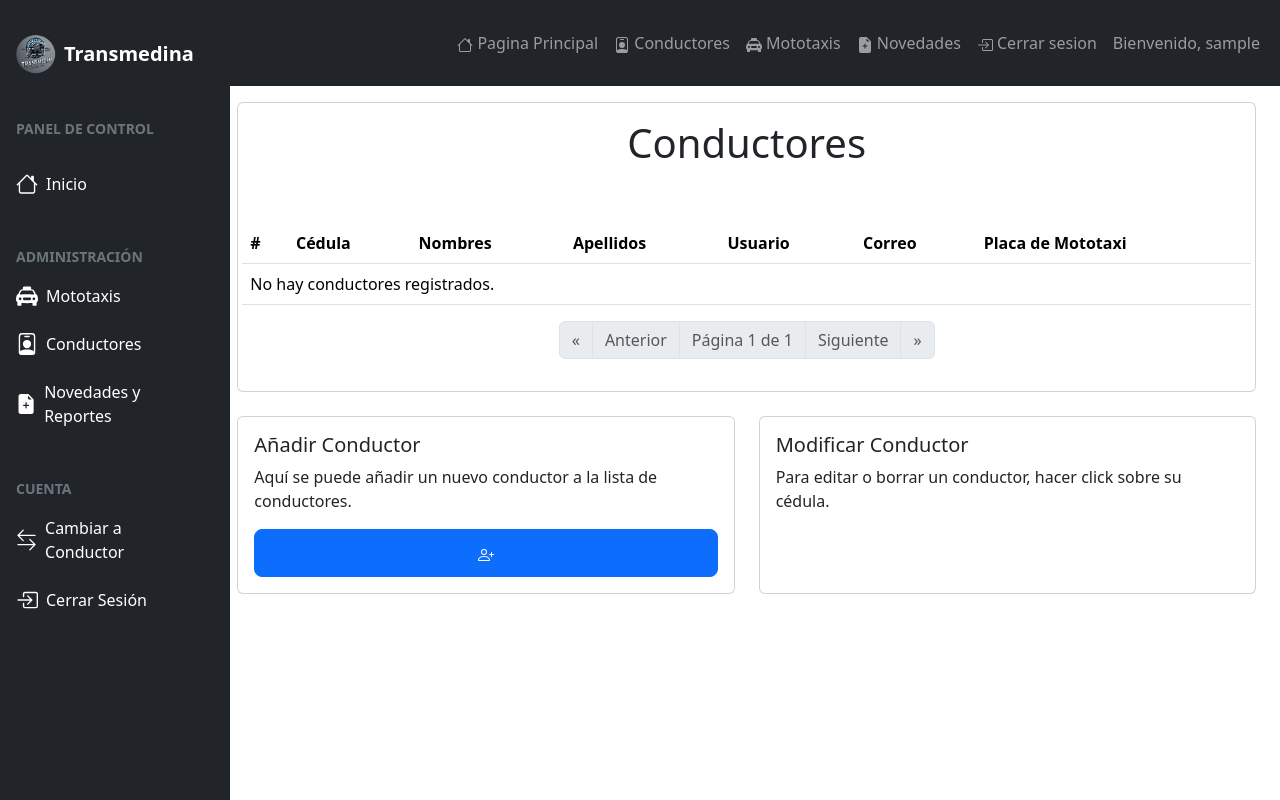
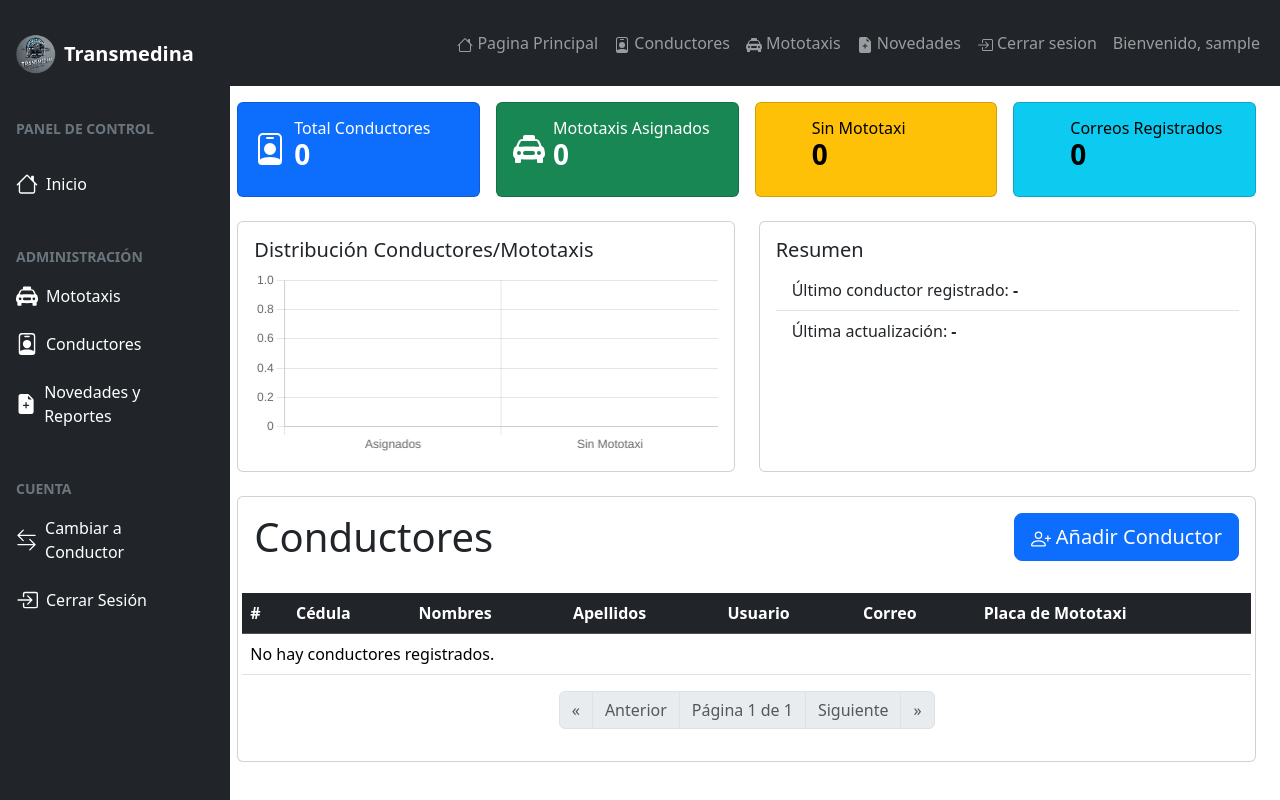
Before and after one commit to luiseurban/Transmedina_Project, a Django app: page /conductores/ in a window 1280 px wide. Run offline with Django 5.2, Linux system fonts and the light colour scheme; the visitor is signed in with stand-in values (Sample User, id 1); data that the repository does not hold is empty; some libraries are stand-ins or nearby versions.

Commit message:
Mejorar Diseño Dashboard Conductores

```diff
--- a/conductores/templates/pages/ConductorPages/conductores_view/conductores_view.html
+++ b/conductores/templates/pages/ConductorPages/conductores_view/conductores_view.html
@@ -6,19 +6,124 @@
         {% include 'layout/control_panel.html' %}
     </div>
     <div class="col-10 offset-2">
-        <!-- Verificar si el usuario es admin para mostrar la vista de gestion del Conductor -->
         {% if is_admin %}
         {% csrf_token %}
 
+        <!-- DASHBOARD CARDS -->
+        <div class="container-fluid mb-4">
+            <div class="row g-3">
+                <div class="col-md-3">
+                    <div class="card text-bg-primary h-100">
+                        <div class="card-body">
+                            <div class="d-flex align-items-center">
+                                <svg width="32" height="32" fill="currentColor" class="me-2">
+                                    <use xlink:href="/static/images/sprite.svg#icon-person-badge" />
+                                </svg>
+                                <div>
+                                    <h6 class="mb-0">Total Conductores</h6>
+                                    <h3 class="fw-bold">{{ total_conductores }}</h3>
+                                </div>
+                            </div>
+                        </div>
+                    </div>
+                </div>
+                <div class="col-md-3">
+                    <div class="card text-bg-success h-100">
+                        <div class="card-body">
+                            <div class="d-flex align-items-center">
+                                <svg width="32" height="32" fill="currentColor" class="me-2">
+                                    <use xlink:href="/static/images/sprite.svg#icon-taxi-front-fill" />
+                                </svg>
+                                <div>
+                                    <h6 class="mb-0">Mototaxis Asignados</h6>
+                                    <h3 class="fw-bold">{{ mototaxis_asignados }}</h3>
+                                </div>
+                            </div>
+                        </div>
+                    </div>
+                </div>
+                <div class="col-md-3">
+                    <div class="card text-bg-warning h-100">
+                        <div class="card-body">
+                            <div class="d-flex align-items-center">
+                                <svg width="32" height="32" fill="currentColor" class="me-2">
+                                    <use xlink:href="/static/images/sprite.svg#icon-person-x" />
+                                </svg>
+                                <div>
+                                    <h6 class="mb-0">Sin Mototaxi</h6>
+                                    <h3 class="fw-bold">{{ conductores_sin_mototaxi }}</h3>
+                                </div>
+                            </div>
+                        </div>
+                    </div>
+                </div>
+                <div class="col-md-3">
+                    <div class="card text-bg-info h-100">
+                        <div class="card-body">
+                            <div class="d-flex align-items-center">
+                                <svg width="32" height="32" fill="currentColor" class="me-2">
+                                    <use xlink:href="/static/images/sprite.svg#icon-envelope" />
+                                </svg>
+                                <div>
+                                    <h6 class="mb-0">Correos Registrados</h6>
+                                    <h3 class="fw-bold">{{ total_correos }}</h3>
+                                </div>
+                            </div>
+                        </div>
+                    </div>
+                </div>
+            </div>
+        </div>
 
+        <!-- GRAFICO PLACEHOLDER -->
+        <div class="container mb-4">
+            <div class="row">
+                <div class="col-md-6">
+                    <div class="card h-100">
+                        <div class="card-body">
+                            <h5 class="card-title">Distribución Conductores/Mototaxis</h5>
+                            <canvas id="conductoresChart" height="120"></canvas>
+                        </div>
+                    </div>
+                </div>
+                <div class="col-md-6">
+                    <div class="card h-100">
+                        <div class="card-body">
+                            <h5 class="card-title">Resumen</h5>
+                            <ul class="list-group list-group-flush">
+                                <li class="list-group-item">Último conductor registrado: <strong>{{ ultimo_conductor }}</strong></li>
+                                <li class="list-group-item">Última actualización: <strong>{{ ultima_actualizacion }}</strong></li>
+                                {% if accion and conductor_accion and fecha_accion %}
+                                    <li class="list-group-item">
+                                        {% if accion == 'eliminado' %}
+                                            Se eliminó el conductor <strong>{{ conductor_accion }}</strong> el <strong>{{ fecha_accion }}</strong>.
+                                        {% elif accion == 'actualizado' %}
+                                            Se actualizó la información de <strong>{{ conductor_accion }}</strong> el <strong>{{ fecha_accion }}</strong>.
+                                        {% endif %}
+                                    </li>
+                                {% endif %}
+                            </ul>
+                        </div>
+                    </div>
+                </div>
+            </div>
+        </div>
 
         <main class="container">
             <div class="card">
                 <div class="card-body">
-                    <h1 class="text-center">Conductores</h1>
+                    <div class="d-flex justify-content-between align-items-center mb-3">
+                        <h1 class="text-center mb-0">Conductores</h1>
+                        <a href="create_conductor" class="btn btn-primary btn-lg">
+                            <svg width="20" height="20" fill="currentColor">
+                                <use xlink:href="/static/images/sprite.svg#icon-person-plus" />
+                            </svg>
+                            Añadir Conductor
+                        </a>
+                    </div>
                     <div class="row">
-                        <table class="table mt-5">
-                            <thead>
+                        <table class="table table-hover mt-3">
+                            <thead class="table-dark">
                                 <tr>
                                     <th scope="col">#</th>
                                     <th scope="col">Cédula</th>
@@ -55,39 +160,30 @@
             </div>
         </main>
 
-
-        <main class="container">
-            <div class="row mt-4">
-                <!-- Primer bloque, columna 1 -->
-                <div class="col-md-6 mb-2">
-                    <div class="card w-100 h-100">
-                        <div class="card-body">
-                            <h5 class="card-title">Añadir Conductor</h5>
-                            <p class="card-text">Aquí se puede añadir un nuevo conductor a la lista de conductores.</p>
-                            <div class="d-grid gap-2">
-                                <a href="create_conductor" class="btn btn-primary btn-lg">
-                                    <svg width="16" height="16" fill="currentColor">
-                                        <use xlink:href="/static/images/sprite.svg#icon-person-plus" />
-                                    </svg>
-                                </a>
-                            </div>
-                        </div>
-                    </div>
-                </div>
-
-                <!-- Segundo bloque, columna 2 -->
-                <div class="col-md-6 mb-2">
-                    <div class="card w-100 h-100">
-                        <div class="card-body">
-                            <h5 class="card-title">Modificar Conductor</h5>
-                            <p class="card-text">Para editar o borrar un conductor, hacer click sobre su cédula.</p>
-                        </div>
-                    </div>
-                </div>
-            </div>
-        </main>
-
-
+        <script src="https://cdn.jsdelivr.net/npm/chart.js"></script>
+        <script>
+        // Placeholder para gráfico de barras
+        const ctx = document.getElementById('conductoresChart');
+        if (ctx) {
+            new Chart(ctx, {
+                type: 'bar',
+                data: {
+                    labels: ['Asignados', 'Sin Mototaxi'],
+                    datasets: [{
+                        label: 'Conductores',
+                        data: [{{ mototaxis_asignados|default:0 }}, {{ conductores_sin_mototaxi|default:0 }}],
+                        backgroundColor: ['#198754', '#ffc107'],
+                    }]
+                },
+                options: {
+                    responsive: true,
+                    plugins: {
+                        legend: { display: false },
+                    }
+                }
+            });
+        }
+        </script>
 
         {% else %}
         <p>No tienes permiso para ver esta pagina.</p>
```
Also changed, not shown: conductores/templates/pages/ConductorPages/conductor_detail/conductor_detail.html (+12 -6 lines), conductores/views_transmedina/conductores_views.py (+46 -7 lines).
